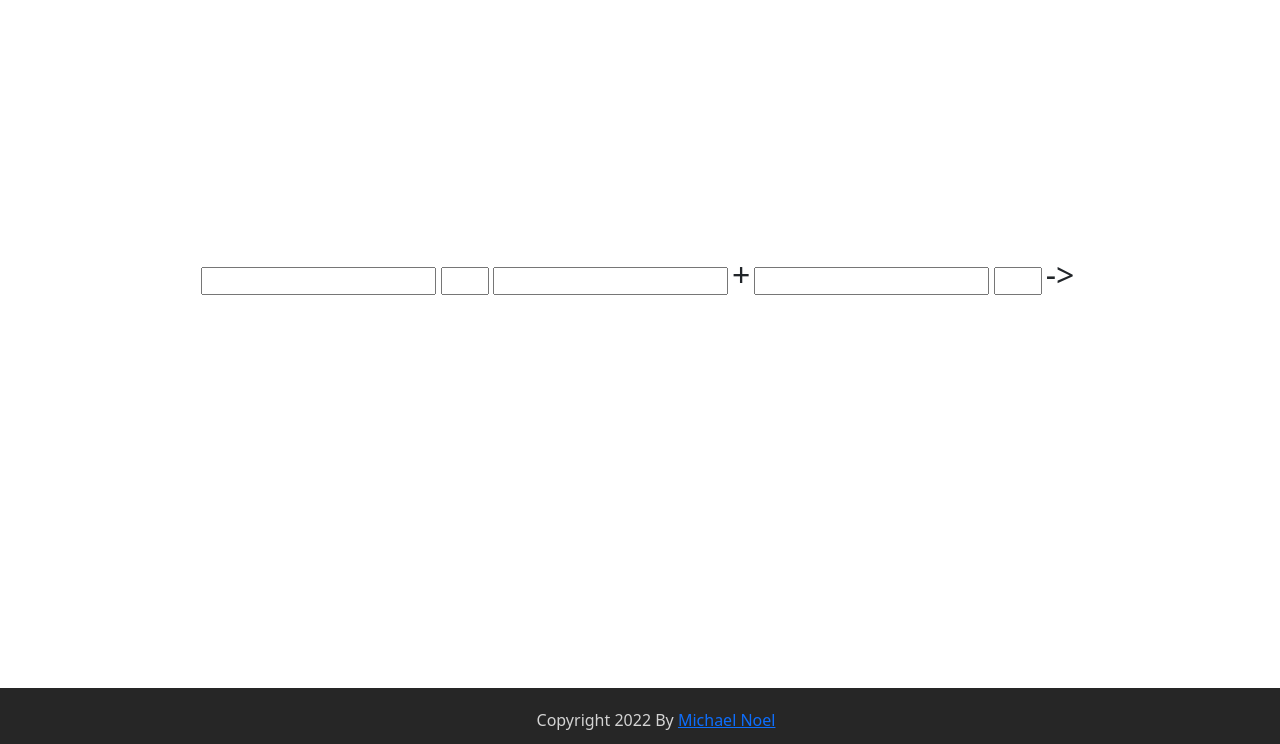
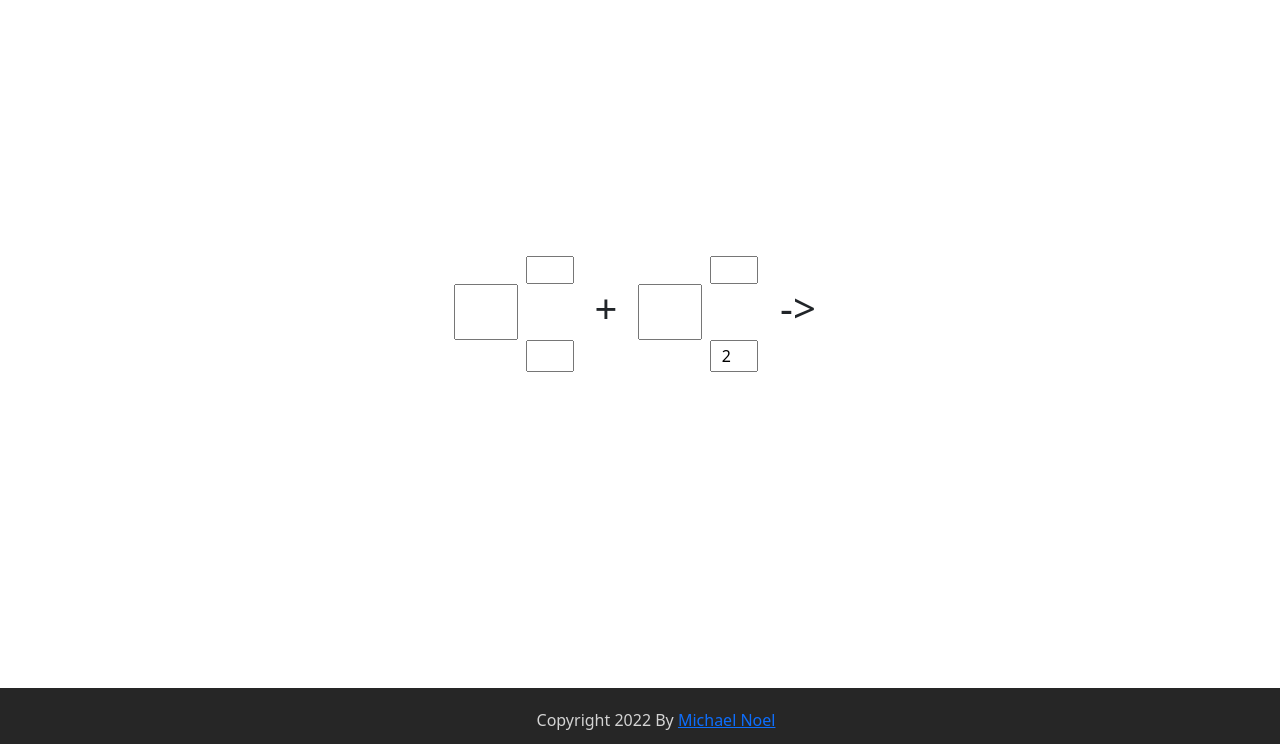
Before and after one commit to badapple21/chem_solver, a Flask app: page / in a window 1280 px wide. Shown: the part 56-800 px from the top of the page. Run offline with Flask 2, Linux system fonts and the light colour scheme.

Commit message:
added grid, fixed algo, added amount

```diff
--- a/app.py
+++ b/app.py
@@ -20,12 +20,15 @@ def fetch():
     w = request.args.get("w")
     e = request.args.get("e")
     r = request.args.get("r")
-    if q and w and e and r:
-        status, coefficient1, coefficient2, charge1, charge2, reactant1, reactant2 = solve(q, w, e, r)
+    t = request.args.get("t")
+    y = request.args.get("y")
+
+    if q and w and e and r and t and y:
+        status, coefficient1, coefficient2, charge1, charge2, reactant1, reactant2 = solve(q, w, e, r, t, y)
         if(status=="Error"):
             rtnHTML="Could not calculate"
         else:
-            rtnHTML = format(coefficient1, coefficient2, charge1, charge2, reactant1, reactant2)
+            rtnHTML = format(coefficient1, coefficient2, charge1, charge2, reactant1, reactant2, t, y)
 
     else:
         rtnHTML = "Error - enter all felids"
--- a/static/style.css
+++ b/static/style.css
@@ -41,11 +41,70 @@ footer{
     display: inline-block;
 }
 
-.main_input {
+
+
+#element1_input_div {
+    display: inline-grid;
+    grid-template-columns: .5em 4em .5em 3em 4em 4em .5em 3em .5em 4em;
+    /*                       1    2   3    4   5   6   7  8     9   10*/
+    grid-template-rows: 2em 2em 5/3em 5/3em 5/3em 2em 2em;
+    /*                    1  2    3     4     5    6    7 */
+}
+
+#element1 {
+    text-align: center;
+    grid-column: 2;
+    grid-row-start: 3;
+    grid-row-end: 5;
+    font-size: 2em;
+
+}
+
+#charge1 {
+    width: 3em;
+    text-align: center;
+    grid-column: 4;
+    grid-row: 2;
+}
+
+#plus {
+    grid-column: 5;
+    grid-row: 4;
     text-align: center;
 }
 
-.input_charge {
+#amount1 {
     width: 3em;
+    height: 2em;
+    text-align: center;
+    grid-column: 4;
+    grid-row: 6;
+
+}
+
+#element2 {
+    text-align: center;
+    font-size: 2em;
+    grid-column: 6;
+    grid-row-start: 3;
+    grid-row-end: 5;
+
+}
+
+#charge2 {
+    grid-column: 8;
+    grid-row: 2;
     text-align: center;
 }
+
+#amount2 {
+    grid-column: 8;
+    grid-row: 6;
+    text-align: center;
+}
+
+#Arrow {
+    grid-row: 4;
+    grid-column: 10;
+    text-align: center;
+}
--- a/templates/index.html
+++ b/templates/index.html
@@ -6,37 +6,43 @@
 
 {% block main %}
 <main class="main">
-    <form class="main_form">
+    <form class="main_form" id="main_form">
 
         <!-- element 1 -->
-        <div class="input_box main_child">
+        <div class="input_box main_child" id="element1_input_div">
             <input type="text" class="main_input" id="element1">
             <input type="number" class="input_charge" id="charge1">
             <input type="number" class="amount" id="amount1">
-        </div>
 
-        <h2 class="main_child">+</h2>
 
-        <div class="input_box main_child">
+            <h1 id="plus" class="main_child">+</h1>
+
+
             <input type="text" class="main_input" id="element2">
             <input type="number" class="input_charge" id="charge2">
+            <input type="number" class="amount" id="amount2" value="2">
+
+
+            <h1 id="Arrow" class="main_child">-></h1>
         </div>
-        <h2 class="main_child">-></h2>
         <h3 id="ans" class="main_child"></h3>
         <!-- <input type="text" class="main_child main_input" disabled id="ans"> -->
     </form>
+    </main>
     <script>
         let element1 = document.querySelector("#element1");
         let charge1 = document.querySelector("#charge1");
         let element2 = document.querySelector("#element2");
         let charge2 = document.querySelector("#charge2");
+        let amount1 = document.querySelector("#amount1");
+        let amount2 = document.querySelector("#amount2");
+        let form = document.querySelector("#main_form")
 
-    charge2.addEventListener("input", async function(){
-        let response = await fetch("/fetch?q=" + element1.value + "&w=" + charge1.value + "&e=" + element2.value + "&r=" + charge2.value);
+    form.addEventListener("input", async function(){
+        let response = await fetch("/fetch?q=" + element1.value + "&w=" + charge1.value + "&e=" + element2.value + "&r=" + charge2.value + "&t=" + amount1.value + "&y=" + amount2.value);
         let answer = await response.text();
         console.log(answer);
         document.getElementById("ans").innerHTML = answer;
 })
     </script>
-</main>
 {% endblock %}
```
Also changed, not shown: solver.py (+13 -6 lines).
